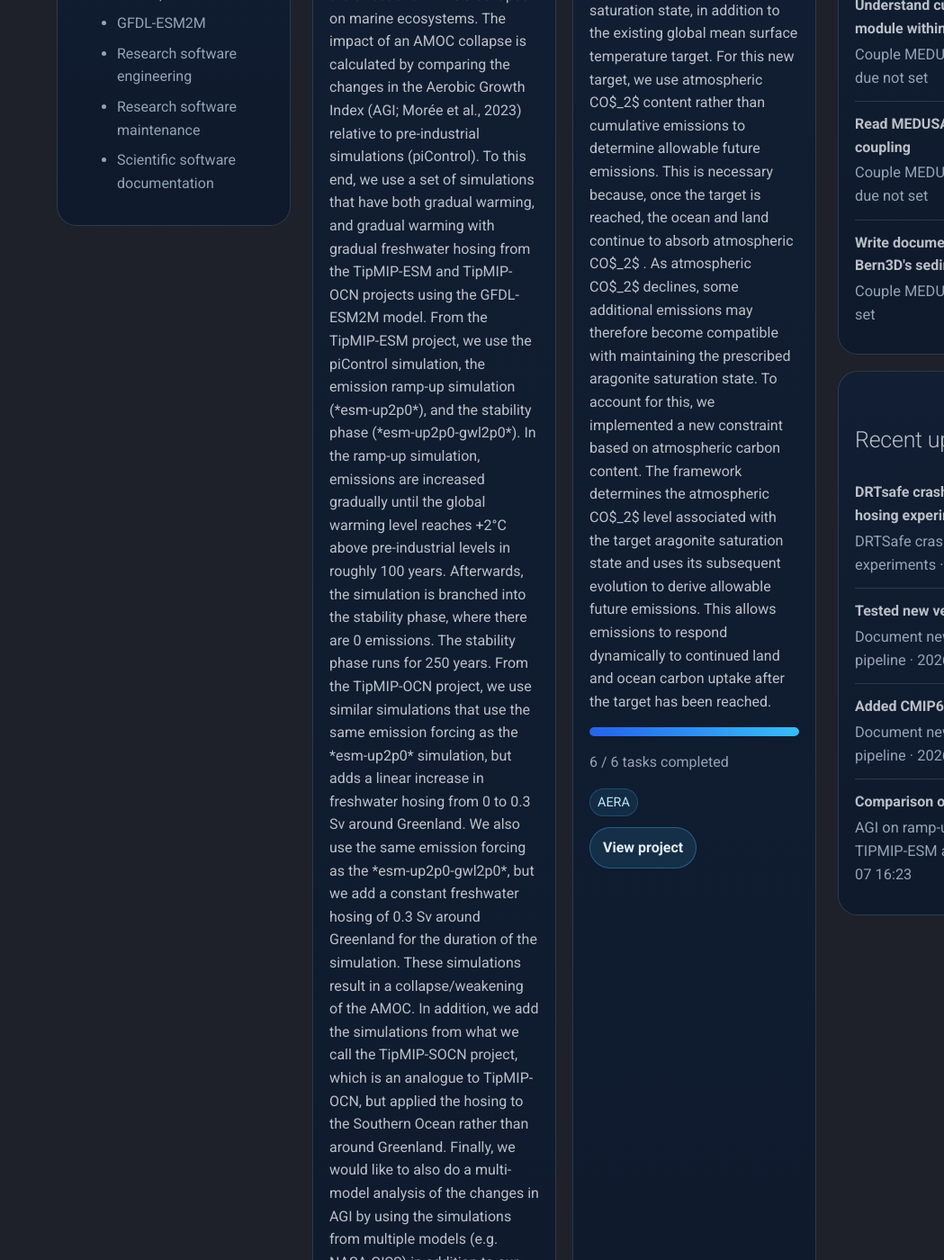
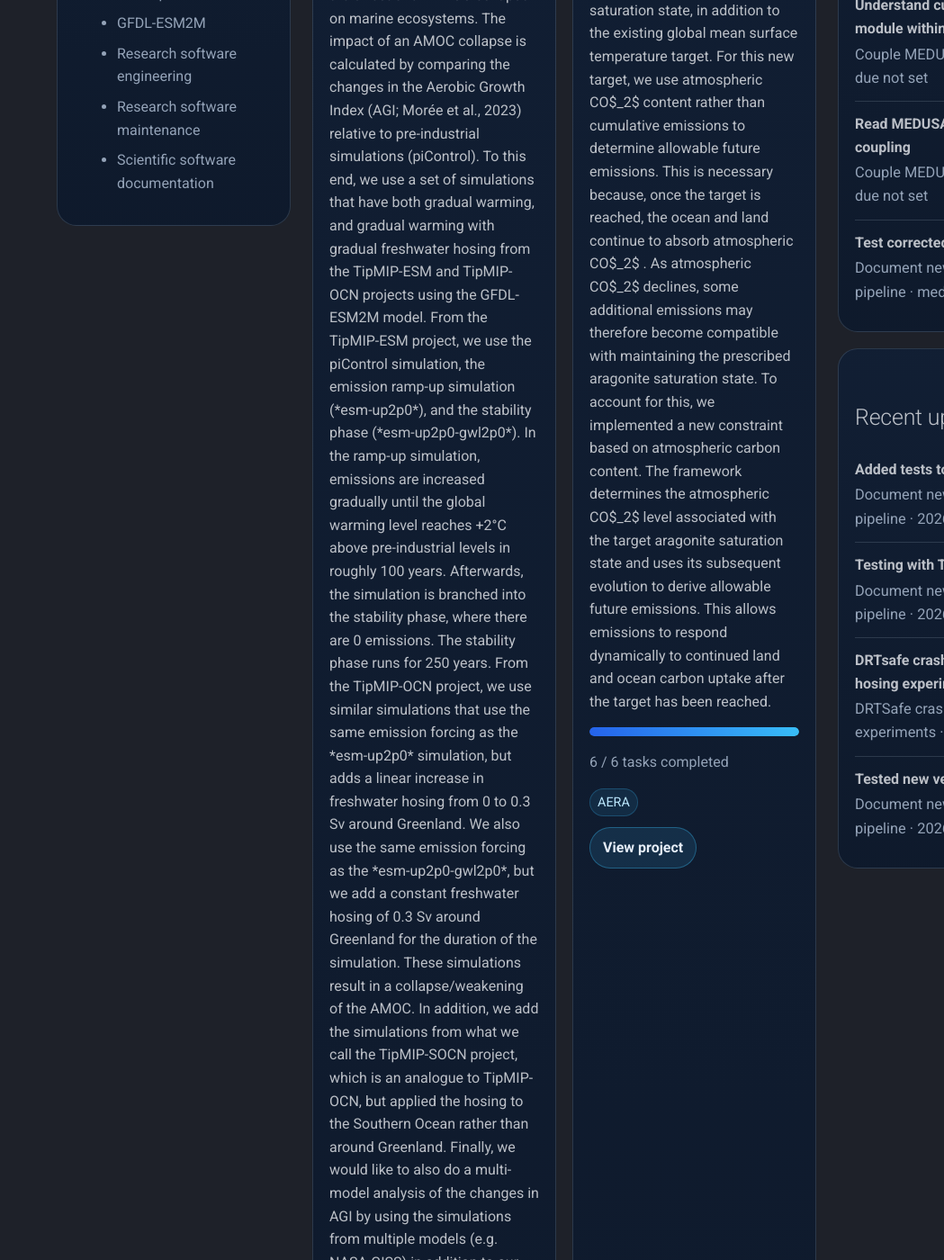
Before and after one commit to ursho2552/urs-research-atlas, an MkDocs documentation site: the page built from docs/index.md, in a window 1280 px wide and 1400 px high, scrolled down 1184 px. Shown: the whole window at 90% size, without its empty margins (231-1280 px from the left). Built offline with MkDocs 1.6.1 and Material for MkDocs 9.7.7, drawn with Linux system fonts in a browser that asks for light colours; some of the changed text lies outside the part shown.

Commit message:
End of day update. Added tests to CMOR pipeline, corrected minor bugs. Added progress and upcoming tasks

```diff
--- a/docs/index.md
+++ b/docs/index.md
@@ -16,8 +16,8 @@
 <section class="ra-kpi-grid">
   <div class="ra-kpi-card"><span>Active projects</span><strong>5</strong></div>
   <div class="ra-kpi-card"><span>Completed projects</span><strong>3</strong></div>
-  <div class="ra-kpi-card"><span>Open tasks</span><strong>10</strong></div>
-  <div class="ra-kpi-card"><span>Done tasks</span><strong>31</strong></div>
+  <div class="ra-kpi-card"><span>Open tasks</span><strong>11</strong></div>
+  <div class="ra-kpi-card"><span>Done tasks</span><strong>32</strong></div>
 </section>
 
 <section class="ra-home-layout">
@@ -129,8 +129,8 @@
 
 As the tool might be used in the future for other projects, it is important to write a comprehensive and complete documentation of the tool with practical examples and detailed explanations. In addition, the tool should be tested against the old pipeline to ensure consistency. Afterwards, new tests should be written to allow easy and reproducible extensions of the pipeline in the future.
 </p>
-  <div class="ra-progress"><div class="ra-progress-bar" style="width: 100%"></div></div>
-  <p class="ra-muted">2 / 2 tasks completed</p>
+  <div class="ra-progress"><div class="ra-progress-bar" style="width: 75%"></div></div>
+  <p class="ra-muted">3 / 4 tasks completed</p>
   <div class="ra-tags"><span class="ra-tag">GFDL-ESM2M</span><span class="ra-tag">CMOR</span><span class="ra-tag">CMIP</span><span class="ra-tag">climate data</span><span class="ra-tag">NetCDF</span><span class="ra-tag">metadata</span><span class="ra-tag">Python</span></div>
   <a class="ra-button" href="projects/document-new-gfdl-esm2m-cmor-pipeline/">View project</a>
 </div>
@@ -304,13 +304,25 @@
 
 
 <div class="ra-list-item">
-  <strong>Write documentation on Pages for Bern3D&#x27;s sediment module</strong>
-  <span>Couple MEDUSA to Bern3D · low · due not set</span>
+  <strong>Test corrected pipeline across systems</strong>
+  <span>Document new GFDL-ESM2M CMOR pipeline · medium · due not set</span>
 </div>
 
     </div>
     <div class="ra-panel">
       <h2>Recent updates</h2>
+
+<div class="ra-list-item">
+  <strong>Added tests to CMOR pipeline</strong>
+  <span>Document new GFDL-ESM2M CMOR pipeline · 2026-09-09 16:14</span>
+</div>
+
+
+<div class="ra-list-item">
+  <strong>Testing with TIPMIP-OCN</strong>
+  <span>Document new GFDL-ESM2M CMOR pipeline · 2026-09-09 13:03</span>
+</div>
+
 
 <div class="ra-list-item">
   <strong>DRTsafe crash during high-latitude hosing experiments</strong>
@@ -323,18 +335,6 @@
   <span>Document new GFDL-ESM2M CMOR pipeline · 2026-09-07 16:52</span>
 </div>
 
-
-<div class="ra-list-item">
-  <strong>Added CMIP6 tables</strong>
-  <span>Document new GFDL-ESM2M CMOR pipeline · 2026-09-07 16:52</span>
-</div>
-
-
-<div class="ra-list-item">
-  <strong>Comparison of multi-model simulations</strong>
-  <span>AGI on ramp-up and stability phases of TIPMIP-ESM and TIPMIP-OCN · 2026-09-07 16:23</span>
-</div>
-
     </div>
   </aside>
 </section>
```
Also changed, not shown: content/projects/document-new-gfdl-esm2m-cmor-pipeline.yml (+25 -1 lines), docs/projects/document-new-gfdl-esm2m-cmor-pipeline.md (+23 -3 lines), docs/projects/index.md (+2 -2 lines), docs/todo.md (+1 -0 lines).
